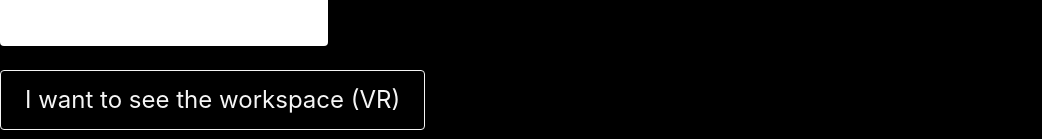
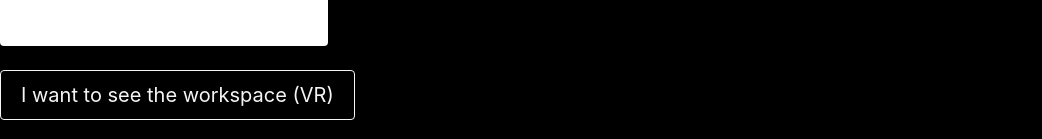
Before and after one commit to Progressbar/progressbar-coweb, a Vue app in the folder cowork-panel/: page /#/ in a window 1280 px wide. Shown: the part 746-885 px from the top of the page, without its empty margins (0-1042 px from the left). Built offline with nearby package versions, Linux system fonts and the light colour scheme.

Commit message:
smaller VR button

```diff
--- a/cowork-panel/src/components/Subscribe.vue
+++ b/cowork-panel/src/components/Subscribe.vue
@@ -200,7 +200,7 @@
 </div>
 <div class="columns is-mobile">
   <div class="column is-narrow">
-    <a class="button is-large is-outlined is-light" href="#">I want to see the workspace (VR)</a>
+    <a class="button is-medium is-outlined is-light" href="#">I want to see the workspace (VR)</a>
   </div>
 </div>
 </div>
```
